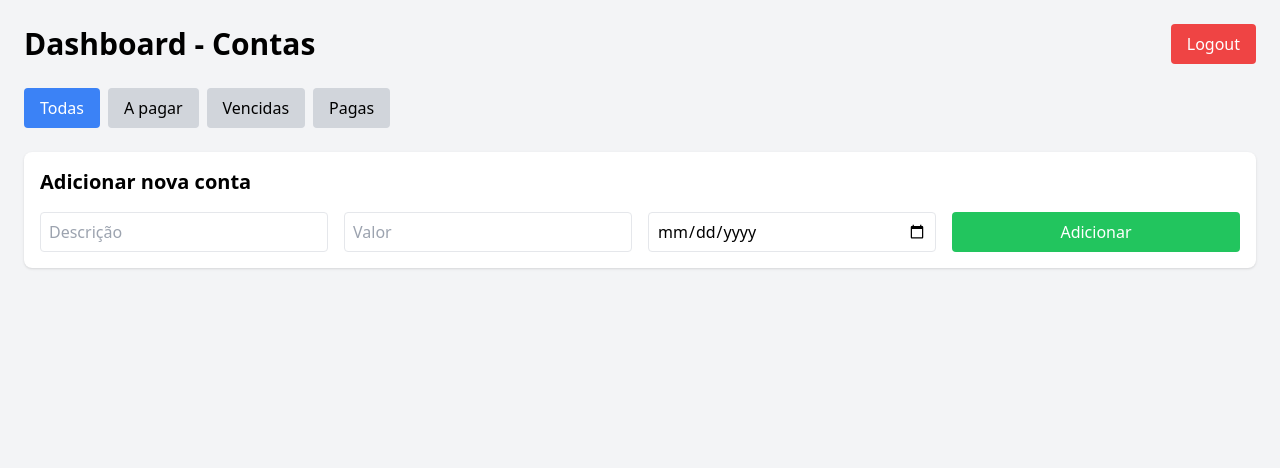
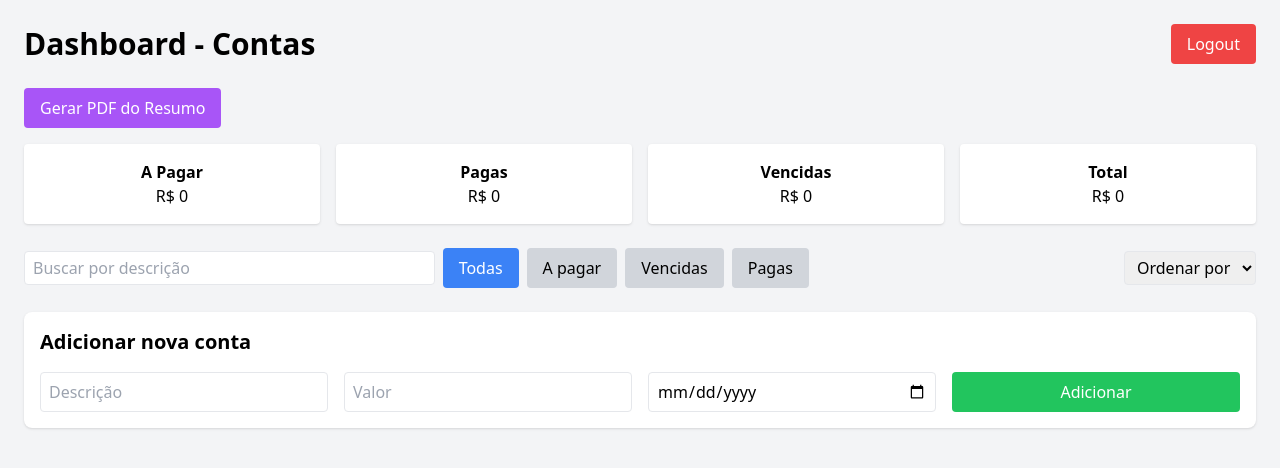
Before and after one commit to Nikooooh/sitetcc, a React (Create React App) app: page /dashboard in a window 1280 px wide. Shown: the top 468 px of the page. Built offline with nearby package versions, Linux system fonts and the light colour scheme; no server answers; sample sign-in values are in the browser's storage.

Commit message:
Inserção de funcionalidades

```diff
--- a/package.json
+++ b/package.json
@@ -8,7 +8,10 @@
     "@testing-library/react": "^16.3.0",
     "@testing-library/user-event": "^13.5.0",
     "axios": "^1.11.0",
+    "chart.js": "^4.5.0",
+    "jspdf": "^3.0.1",
     "react": "^19.1.1",
+    "react-chartjs-2": "^5.3.0",
     "react-dom": "^19.1.1",
     "react-router-dom": "^7.8.2",
     "react-scripts": "5.0.1",
--- a/src/pages/Dashboard.jsx
+++ b/src/pages/Dashboard.jsx
@@ -1,6 +1,7 @@
 import { useEffect, useState } from "react";
 import axios from "axios";
 import { useNavigate } from "react-router-dom";
+import jsPDF from "jspdf";
 
 export default function Dashboard() {
   const [accounts, setAccounts] = useState([]);
@@ -9,21 +10,25 @@ export default function Dashboard() {
   const [amount, setAmount] = useState("");
   const [dueDate, setDueDate] = useState("");
   const [filter, setFilter] = useState("all");
+  const [searchTerm, setSearchTerm] = useState("");
+  const [sortBy, setSortBy] = useState("");
+  const [modalAccount, setModalAccount] = useState(null);
+
   const navigate = useNavigate();
   const token = localStorage.getItem("token");
-  // Dentro do seu Dashboard, acima do return ou junto dos outros hooks:
+
+  // Logout
   const logout = () => {
-    localStorage.removeItem("token"); // remove o token
-    navigate("/login"); // redireciona para a página de login
+    localStorage.removeItem("token");
+    navigate("/login");
   };
 
+  // Fetch accounts
   const fetchAccounts = async () => {
     try {
       const res = await axios.get(
         "https://backendtcc-production-b1b7.up.railway.app/api/accounts",
-        {
-          headers: { Authorization: `Bearer ${token}` },
-        }
+        { headers: { Authorization: `Bearer ${token}` } }
       );
       setAccounts(res.data);
       setFilteredAccounts(res.data);
@@ -33,7 +38,10 @@ export default function Dashboard() {
     }
   };
 
+  // Add account
   const addAccountInline = async () => {
+    if (!description || !amount || !dueDate)
+      return alert("Preencha todos os campos");
     try {
       await axios.post(
         "https://backendtcc-production-b1b7.up.railway.app/api/accounts",
@@ -50,6 +58,7 @@ export default function Dashboard() {
     }
   };
 
+  // Pay account
   const payAccount = async (id) => {
     try {
       const res = await axios.put(
@@ -57,29 +66,81 @@ export default function Dashboard() {
         {},
         { headers: { Authorization: `Bearer ${token}` } }
       );
-
       const updatedAccount = res.data.account;
       setAccounts((prev) =>
         prev.map((acc) => (acc.id === updatedAccount.id ? updatedAccount : acc))
       );
-
-      // Atualiza também o filtro
       setFilteredAccounts((prev) =>
         prev.map((acc) => (acc.id === updatedAccount.id ? updatedAccount : acc))
       );
+      setModalAccount(null);
     } catch (err) {
       console.error(err);
       alert("Erro ao marcar conta como paga");
     }
   };
 
+  // Filter accounts
   const handleFilter = (status) => {
     setFilter(status);
-    if (status === "all") setFilteredAccounts(accounts);
-    else
-      setFilteredAccounts(
-        accounts.filter((acc) => acc.translatedStatus === status)
+    let temp = [...accounts];
+    if (status !== "all")
+      temp = temp.filter((acc) => acc.translatedStatus === status);
+    if (searchTerm)
+      temp = temp.filter((acc) =>
+        acc.description.toLowerCase().includes(searchTerm.toLowerCase())
       );
+    setFilteredAccounts(temp);
+  };
+
+  // Search
+  const handleSearch = (term) => {
+    setSearchTerm(term);
+    let temp = [...accounts];
+    if (filter !== "all")
+      temp = temp.filter((acc) => acc.translatedStatus === filter);
+    temp = temp.filter((acc) =>
+      acc.description.toLowerCase().includes(term.toLowerCase())
+    );
+    setFilteredAccounts(temp);
+  };
+
+  // Sort
+  const handleSort = (criteria) => {
+    setSortBy(criteria);
+    let temp = [...filteredAccounts];
+    if (criteria === "valor") temp.sort((a, b) => a.amount - b.amount);
+    else if (criteria === "vencimento")
+      temp.sort((a, b) => new Date(a.due_date) - new Date(b.due_date));
+    else if (criteria === "status")
+      temp.sort((a, b) => a.translatedStatus.localeCompare(b.translatedStatus));
+    setFilteredAccounts(temp);
+  };
+
+  // Generate PDF
+  const generatePDF = () => {
+    const doc = new jsPDF();
+    doc.setFontSize(18);
+    doc.text("Resumo Financeiro", 14, 20);
+
+    const totalPagar = accounts
+      .filter((a) => a.translatedStatus === "A Pagar")
+      .reduce((sum, a) => sum + Number(a.amount), 0);
+    const totalPago = accounts
+      .filter((a) => a.translatedStatus === "Paga")
+      .reduce((sum, a) => sum + Number(a.amount), 0);
+    const totalVencido = accounts
+      .filter((a) => a.translatedStatus === "Vencida")
+      .reduce((sum, a) => sum + Number(a.amount), 0);
+    const totalGeral = accounts.reduce((sum, a) => sum + Number(a.amount), 0);
+
+    doc.setFontSize(14);
+    doc.text(`A Pagar: R$ ${totalPagar}`, 14, 40);
+    doc.text(`Pagas: R$ ${totalPago}`, 14, 50);
+    doc.text(`Vencidas: R$ ${totalVencido}`, 14, 60);
+    doc.text(`Total: R$ ${totalGeral}`, 14, 70);
+
+    doc.save("resumo_financeiro.pdf");
   };
 
   useEffect(() => {
@@ -88,6 +149,7 @@ export default function Dashboard() {
 
   return (
     <div className="min-h-screen bg-gray-100 p-6">
+      {/* Header */}
       <div className="flex justify-between items-center mb-6">
         <h1 className="text-3xl font-bold">Dashboard - Contas</h1>
         <button
@@ -98,8 +160,61 @@ export default function Dashboard() {
         </button>
       </div>
 
-      {/* Filtros */}
-      <div className="mb-6 flex gap-2">
+      {/* Botão gerar PDF */}
+      <div className="mb-4">
+        <button
+          onClick={generatePDF}
+          className="bg-purple-500 text-white px-4 py-2 rounded hover:bg-purple-600"
+        >
+          Gerar PDF do Resumo
+        </button>
+      </div>
+
+      {/* Resumo financeiro */}
+      <div className="grid grid-cols-1 md:grid-cols-4 gap-4 mb-6">
+        <div className="bg-white p-4 rounded shadow text-center">
+          <h3 className="font-semibold">A Pagar</h3>
+          <p>
+            R${" "}
+            {accounts
+              .filter((a) => a.translatedStatus === "A Pagar")
+              .reduce((sum, a) => sum + Number(a.amount), 0)}
+          </p>
+        </div>
+        <div className="bg-white p-4 rounded shadow text-center">
+          <h3 className="font-semibold">Pagas</h3>
+          <p>
+            R${" "}
+            {accounts
+              .filter((a) => a.translatedStatus === "Paga")
+              .reduce((sum, a) => sum + Number(a.amount), 0)}
+          </p>
+        </div>
+        <div className="bg-white p-4 rounded shadow text-center">
+          <h3 className="font-semibold">Vencidas</h3>
+          <p>
+            R${" "}
+            {accounts
+              .filter((a) => a.translatedStatus === "Vencida")
+              .reduce((sum, a) => sum + Number(a.amount), 0)}
+          </p>
+        </div>
+        <div className="bg-white p-4 rounded shadow text-center">
+          <h3 className="font-semibold">Total</h3>
+          <p>R$ {accounts.reduce((sum, a) => sum + Number(a.amount), 0)}</p>
+        </div>
+      </div>
+
+      {/* Filtros, pesquisa e ordenação */}
+      <div className="mb-6 flex flex-col md:flex-row gap-2 items-center">
+        <input
+          type="text"
+          placeholder="Buscar por descrição"
+          value={searchTerm}
+          onChange={(e) => handleSearch(e.target.value)}
+          className="border rounded px-2 py-1 w-full md:w-1/3"
+        />
+        <div className="flex gap-2 mt-2 md:mt-0">
           <button
             onClick={() => handleFilter("all")}
             className={`px-4 py-2 rounded ${
@@ -133,14 +248,17 @@ export default function Dashboard() {
             Pagas
           </button>
         </div>
-
-      {/* Botão para ir para a tela separada */}
-      {/*<button
-        onClick={() => navigate("/add-account")}
-        className="bg-blue-500 text-white px-4 py-2 rounded hover:bg-blue-600 mb-6"
+        <select
+          value={sortBy}
+          onChange={(e) => handleSort(e.target.value)}
+          className="border rounded px-2 py-1 ml-auto"
         >
-        Adicionar nova conta (tela separada)
-      </button>*/}
+          <option value="">Ordenar por</option>
+          <option value="valor">Valor</option>
+          <option value="vencimento">Vencimento</option>
+          <option value="status">Status</option>
+        </select>
+      </div>
 
       {/* Inputs inline */}
       <div className="bg-white p-4 rounded-lg shadow mb-6">
@@ -182,17 +300,24 @@ export default function Dashboard() {
           if (acc.translatedStatus === "Paga") bgColor = "bg-green-200";
           if (acc.translatedStatus === "Vencida") bgColor = "bg-red-200";
 
+          const today = new Date();
+          const due = new Date(acc.due_date);
+          if (
+            acc.translatedStatus === "A Pagar" &&
+            (due - today) / (1000 * 60 * 60 * 24) <= 2
+          ) {
+            bgColor = "bg-orange-300";
+          }
+
           return (
             <div key={acc.id} className={`${bgColor} p-4 rounded-lg shadow`}>
               <h3 className="font-bold">{acc.description}</h3>
               <p>Valor: R$ {acc.amount}</p>
-              <p>
-                Vencimento: {new Date(acc.due_date).toLocaleDateString("pt-BR")}
-              </p>
+              <p>Vencimento: {due.toLocaleDateString("pt-BR")}</p>
               <p>Status: {acc.translatedStatus}</p>
               {acc.translatedStatus === "A Pagar" && (
                 <button
-                  onClick={() => payAccount(acc.id)}
+                  onClick={() => setModalAccount(acc)}
                   className="mt-2 bg-blue-500 text-white px-3 py-1 rounded hover:bg-blue-600"
                 >
                   Marcar como paga
@@ -202,6 +327,33 @@ export default function Dashboard() {
           );
         })}
       </div>
+
+      {/* Modal de confirmação */}
+      {modalAccount && (
+        <div className="fixed inset-0 bg-black bg-opacity-50 flex items-center justify-center">
+          <div className="bg-white p-6 rounded shadow-lg w-80">
+            <h2 className="text-lg font-bold mb-4">Confirmar pagamento</h2>
+            <p>
+              Deseja marcar <strong>{modalAccount.description}</strong> como
+              paga?
+            </p>
+            <div className="mt-4 flex justify-end gap-2">
+              <button
+                onClick={() => setModalAccount(null)}
+                className="px-4 py-2 rounded bg-gray-300 hover:bg-gray-400"
+              >
+                Cancelar
+              </button>
+              <button
+                onClick={() => payAccount(modalAccount.id)}
+                className="px-4 py-2 rounded bg-blue-500 text-white hover:bg-blue-600"
+              >
+                Confirmar
+              </button>
+            </div>
+          </div>
+        </div>
+      )}
     </div>
   );
 }
```
Also changed, not shown: 1 other file (tests, documents, lock files or other folders). Lines whose indentation alone changed are shown as unchanged.
